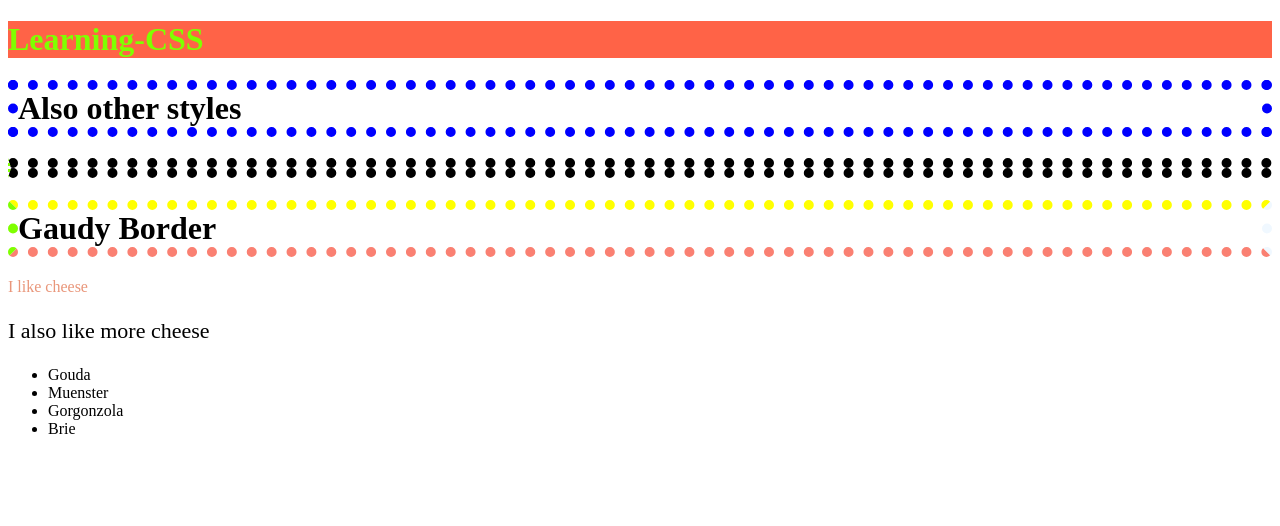
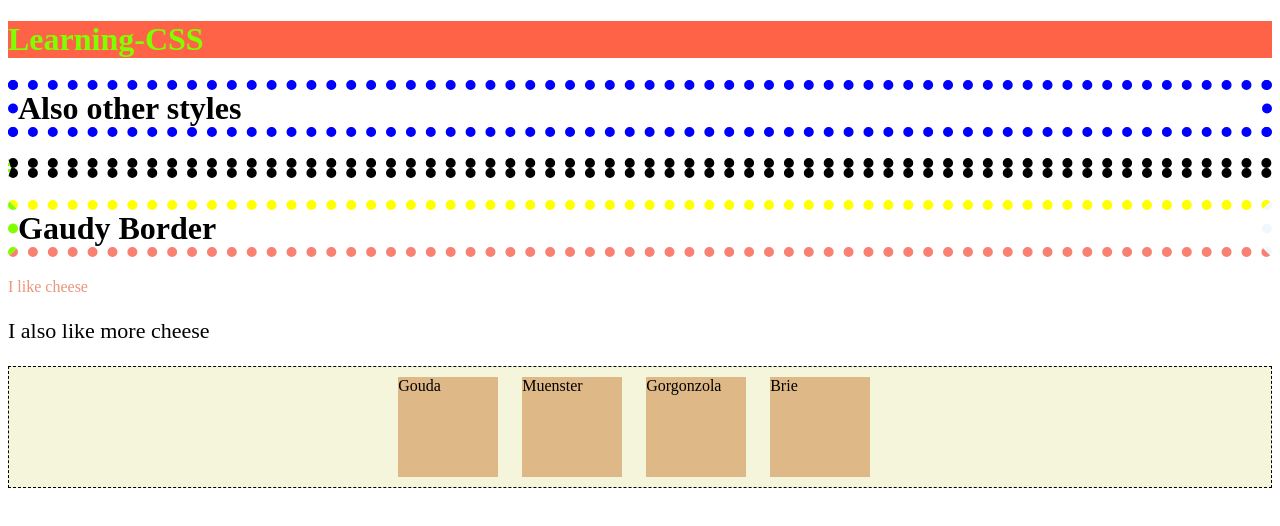
Before and after one commit to romulussenter/Learning-CSS, a plain HTML site: page index.html in a window 1280 px wide. Drawn offline with Linux system fonts and the light colour scheme.

Commit message:
We worked on a nav bar and worked with scaling and padding

```diff
--- a/index.html
+++ b/index.html
@@ -12,6 +12,23 @@
         div p{
             color: black;
             font-size: 22px;
+        }
+            ul{
+                background-color: beige;
+                list-style: none;
+                border:  1px dashed black;
+                padding-left: 30%;
+
+        }
+        li{
+            /* display: inline-block; */
+            display: inline-block;
+            background-color: burlywood;
+            border: 1px soild red;
+            width: 100px;
+            height: 100px;
+            margin: 10px;
+
         }
     </style>
 </head>
```
